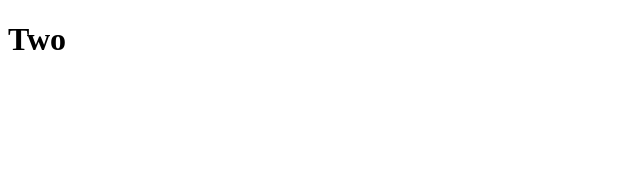
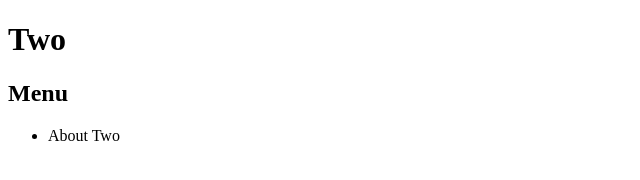
Before and after one commit to crescentseas/two2, a plain HTML site: page index.html in a window 1280 px wide. Shown: the whole page, without its empty margins (0-640 px from the left). Drawn offline with Linux system fonts and the light colour scheme.

Commit message:
Update index.html

```diff
--- a/index.html
+++ b/index.html
@@ -9,6 +9,12 @@
     <header>
         <h1>Two</h1>
     </header>
+    <nav>
+        <h2>Menu</h2>
+        <ul>
+            <li><a href="abouttwo.html"></a>About Two</li>
+        </ul>
+    </nav>
     <main></main>
     <footer></footer>
 </body>
```
